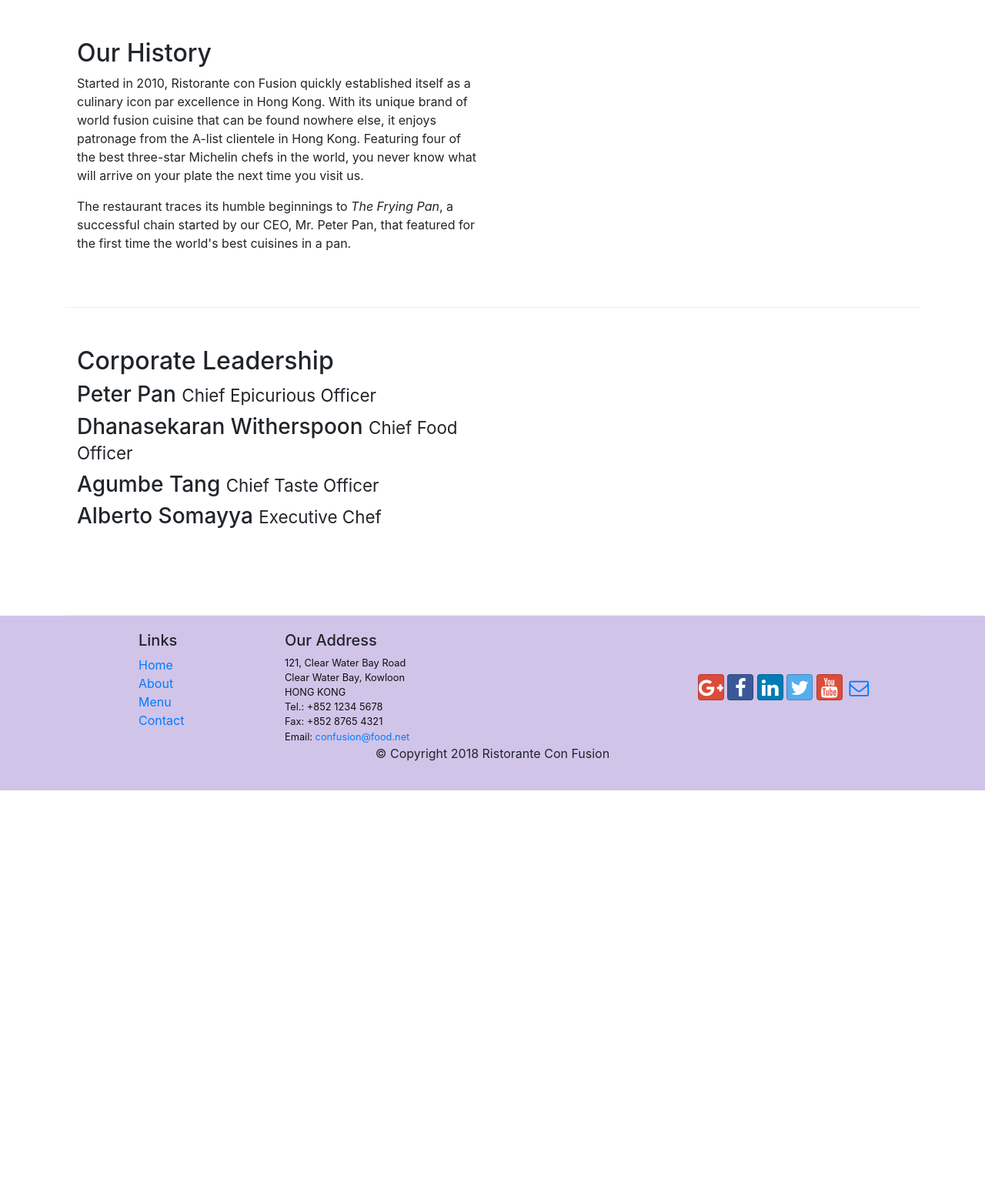
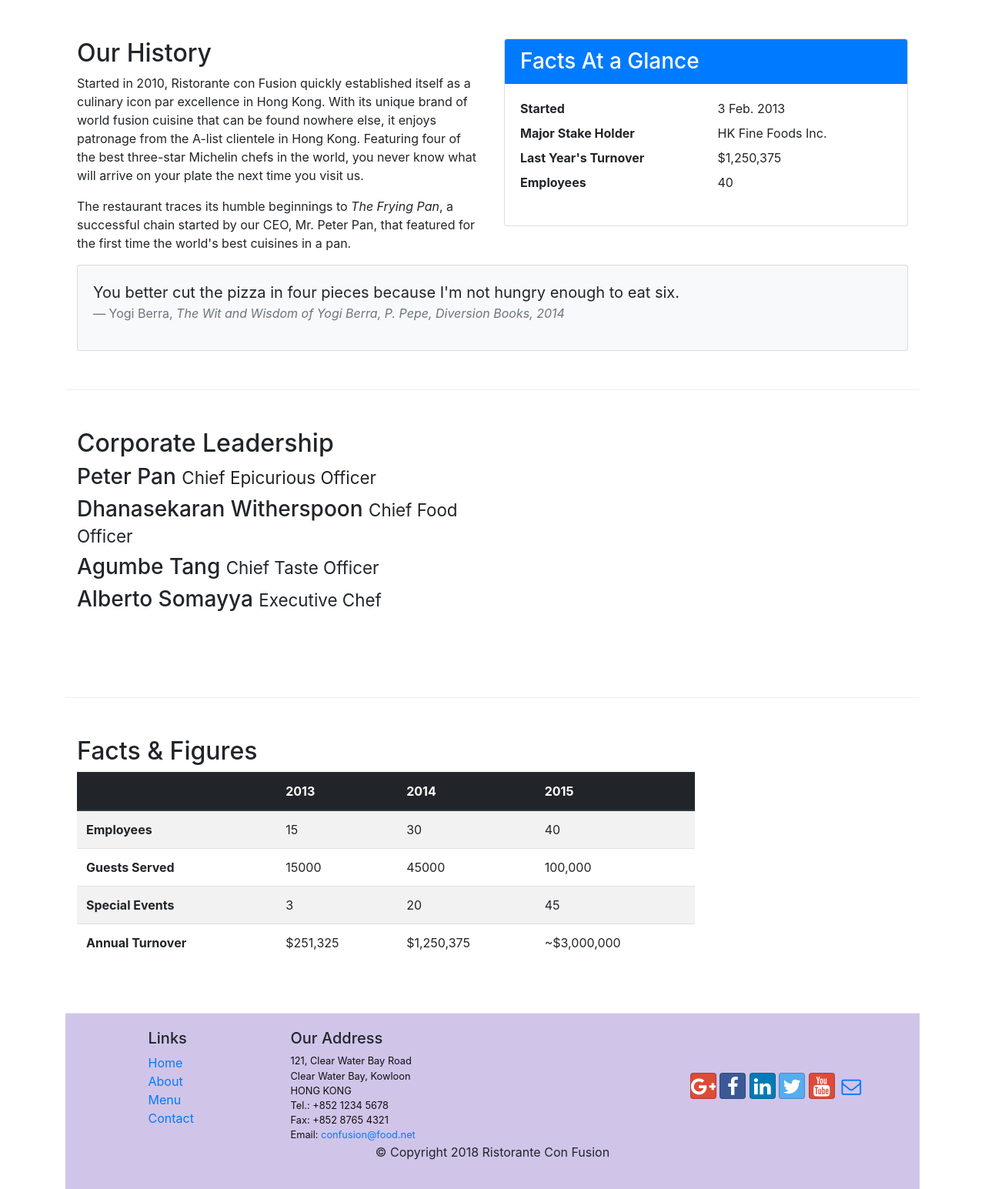
Before and after one commit to ayushijaiswal123/Coursera-WebUIFrameworks, a website: page aboutus.html in a window 1280 px wide. Shown: the part 440-1985 px from the top of the page at 77% size. Before the commit the page ends 1467 px from the top, so only its background shows below. Drawn offline with nearby package versions, Linux system fonts and the light colour scheme.

Commit message:
Tables and Cards

```diff
--- a/aboutus.html
+++ b/aboutus.html
@@ -62,6 +62,35 @@
                 <p>Started in 2010, Ristorante con Fusion quickly established itself as a culinary icon par excellence in Hong Kong. With its unique brand of world fusion cuisine that can be found nowhere else, it enjoys patronage from the A-list clientele in Hong Kong.  Featuring four of the best three-star Michelin chefs in the world, you never know what will arrive on your plate the next time you visit us.</p>
                 <p>The restaurant traces its humble beginnings to <em>The Frying Pan</em>, a successful chain started by our CEO, Mr. Peter Pan, that featured for the first time the world's best cuisines in a pan.</p>
             </div>
+            <div class="col-12 col-sm-6">
+                <div class="card">
+                    <h3 class="card-header bg-primary text-white">Facts At a Glance</h3>
+                    <div class="card-body">
+                        <dl class="row">
+                            <dt class="col-6">Started</dt>
+                            <dd class="col-6">3 Feb. 2013</dd>
+                            <dt class="col-6">Major Stake Holder</dt>
+                            <dd class="col-6">HK Fine Foods Inc.</dd>
+                            <dt class="col-6">Last Year's Turnover</dt>
+                            <dd class="col-6">$1,250,375</dd>
+                            <dt class="col-6">Employees</dt>
+                            <dd class="col-6">40</dd>
+                        </dl>
+                    </div>
+                </div>
+            </div>
+            <div class="col-12">
+                <div class="card card-body bg-light">
+                    <blockquote class="blockquote">
+                        <p class="mb-0">You better cut the pizza in four pieces because
+                            I'm not hungry enough to eat six.</p>
+                        <footer class="blockquote-footer">Yogi Berra,
+                            <cite title="Source Title">The Wit and Wisdom of Yogi Berra,
+                            P. Pepe, Diversion Books, 2014</cite>
+                        </footer>
+                    </blockquote>
+                </div>
+            </div>
         </div>
 
 
@@ -79,6 +108,52 @@
 
             </div>
        </div>
+       <div class="row row-content">
+        <div class="col-12 col-sm-9">
+            <h2>Facts &amp; Figures</h2>
+            <div class="table-responsive">
+                <table class="table table-striped">
+                    <thead class="thead-dark">
+                        <tr>
+                            <th>&nbsp;</th>
+                            <th>2013</th>
+                            <th>2014</th>
+                            <th>2015</th>
+                        </tr>
+                    </thead>
+                    <tbody>
+                        <tr>
+                            <th>Employees</th>
+                            <td>15</td>
+                            <td>30</td>
+                            <td>40</td>
+                        </tr>
+                        <tr>
+                            <th>Guests Served</th>
+                            <td>15000</td>
+                            <td>45000</td>
+                            <td>100,000</td>
+                        </tr>
+                        <tr>
+                            <th>Special Events</th>
+                            <td>3</td>
+                            <td>20</td>
+                            <td>45</td>
+                        </tr>
+                        <tr>
+                            <th>Annual Turnover</th>
+                            <td>$251,325</td>
+                            <td>$1,250,375</td>
+                            <td>~$3,000,000</td>
+                        </tr>
+                    </tbody>
+                </table>
+
+        </div>
+         <div class="col-12 col-sm-3">
+        </div>
+   </div>
+
 
     </div>
 
```
